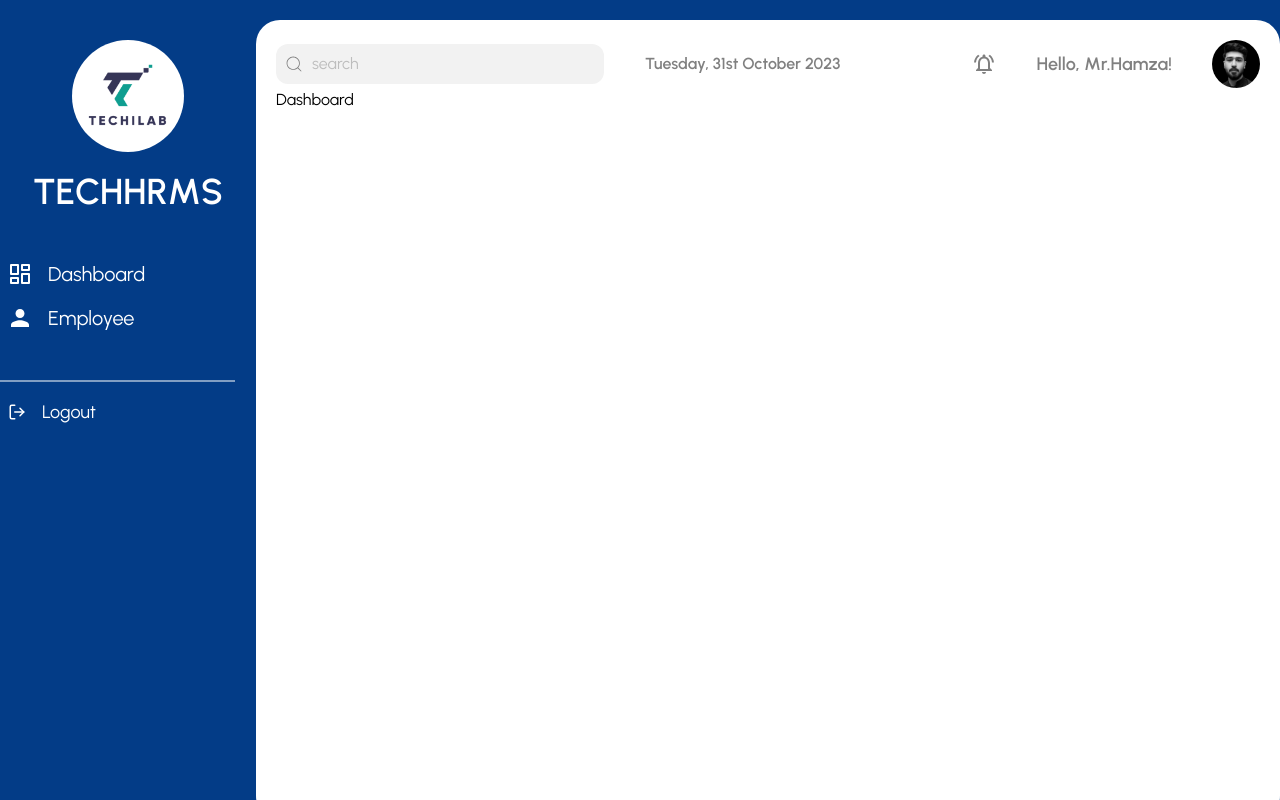
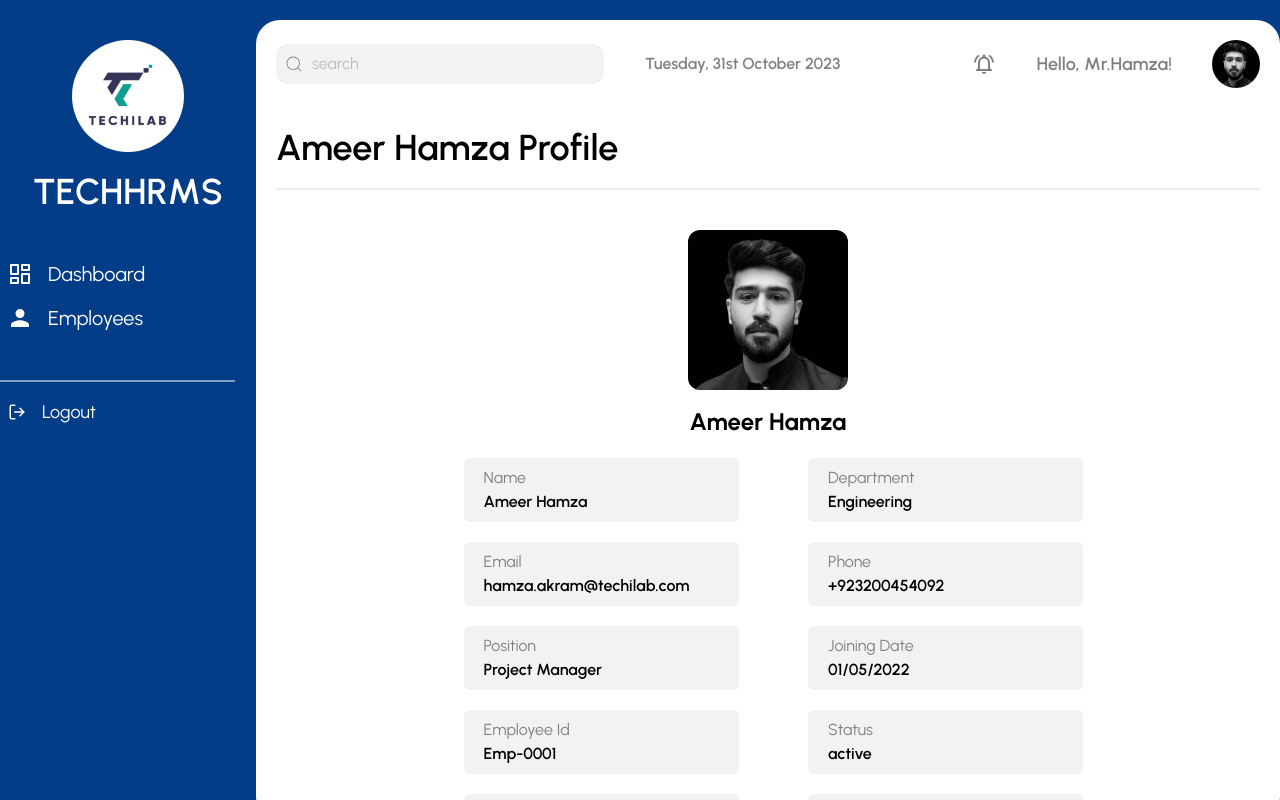
Before and after one commit to Hamzaakrammogul/HRMS, a React (Vite) app: page / in a window 1280 px wide. Built offline with nearby package versions, Linux system fonts and the light colour scheme.

Commit message:
Dashboard profile page

```diff
--- a/src/components/Dashboard.jsx
+++ b/src/components/Dashboard.jsx
@@ -1,9 +1,79 @@
 import React from 'react'
+import { useParams } from 'react-router-dom';
+import { employeeData } from '../utils/data';
+import { Button } from '@material-tailwind/react';
+const Dashboard = () => {
+    // const { id } = useParams();
 
-const Dashboard = () => {
+     const data = employeeData.filter((obj) => { return (obj.empNo == 'Emp-0001') });
+
     return (
-        <div>Dashboard</div>
+        <div className=''>
+            <div className='flex mt-10'>
+                <h1 className='text-4xl font-semibold'>{data[0].Name} Profile</h1>
+            </div>
+
+            <div className='border  mt-5 mb-10' />
+            <div className='flex flex-col items-center justify-center my-5'>
+                <div className='flex flex-col items-center space-y-4'>
+                    <div className='w-40 h-40 rounded-xl overflow-hidden'><img src={data[0].img} /></div>
+                    <div><h1 className='text-2xl font-bold'>{data[0].Name}</h1></div>
+                </div>
+                <div className='flex w-[70%] ml-20 mb-5'>
+                    <div className='w-1/2 flex flex-col space-y-5 mt-5'>
+                        <div className='flex flex-col w-[80%] h-16 bg-dusty rounded-md px-5 pt-2'>
+                            <span className='text-textDusty'>Name</span>
+                            <span className='font-semibold'>{data[0].Name}</span>
+                        </div>
+                        <div className='flex flex-col w-[80%] h-16 bg-dusty rounded-md px-5 pt-2'>
+                            <span className='text-textDusty'>Email</span>
+                            <span className='font-semibold'>{data[0].email}</span>
+                        </div>
+                        <div className='flex flex-col w-[80%] h-16 bg-dusty rounded-md px-5 pt-2'>
+                            <span className='text-textDusty'>Position</span>
+                            <span className='font-semibold'>{data[0].position}</span>
+                        </div>
+                        <div className='flex flex-col w-[80%] h-16 bg-dusty rounded-md px-5 pt-2'>
+                            <span className='text-textDusty'>Employee Id</span>
+                            <span className='font-semibold'>{data[0].empNo}</span>
+                        </div>
+                        <div className='flex flex-col w-[80%] h-16 bg-dusty rounded-md px-5 pt-2'>
+                            <span className='text-textDusty'>Office Location</span>
+                            <span className='font-semibold'>{data[0].office}</span>
+                        </div>
+                    </div>
+                    <div className='w-1/2 flex flex-col space-y-5 mt-5'>
+                        <div className='flex flex-col w-[80%] h-16 bg-dusty rounded-md px-5 pt-2'>
+                            <span className='text-textDusty'>Department</span>
+                            <span className='font-semibold'>{data[0].department}</span>
+                        </div>
+                        <div className='flex flex-col w-[80%] h-16 bg-dusty rounded-md px-5 pt-2'>
+                            <span className='text-textDusty'>Phone</span>
+                            <span className='font-semibold'>{data[0].phone}</span>
+                        </div>
+                        <div className='flex flex-col w-[80%] h-16 bg-dusty rounded-md px-5 pt-2'>
+                            <span className='text-textDusty'>Joining Date</span>
+                            <span className='font-semibold'>{data[0].doj}</span>
+                        </div>
+                        <div className='flex flex-col w-[80%] h-16 bg-dusty rounded-md px-5 pt-2'>
+                            <span className='text-textDusty'>Status</span>
+                            <span className='font-semibold'>{data[0].status}</span>
+                        </div>
+                        <div className='flex flex-col w-[80%] h-16 bg-dusty rounded-md px-5 pt-2'>
+                            <span className='text-textDusty'>Current Sa;ary</span>
+                            <span className='font-semibold'>{data[0].salary}</span>
+                        </div>
+                    </div>
+                </div>
+                <div>
+
+                </div>
+                <div className={`${data[0].status === "active" ? 'block' : 'hidden'} space-x-2 mt-10`}>
+                    <Button className='bg-bgBlue'>Edit Details</Button>
+                </div>
+            </div>
+        </div>
     );
 }
 
-export default Dashboard
+export default Dashboard;
--- a/src/components/Employee.jsx
+++ b/src/components/Employee.jsx
@@ -4,7 +4,6 @@ import BrowseBox from '../ui/BrowseBox';
 import { CiSearch } from 'react-icons/ci';
 import { employeeData } from '../utils/data.js';
 import EmployeeCard from '../ui/EmployeeCard';
-// import dp from '../../public/img/dp.png'
 
 const Employee = () => {
     return (
--- a/src/components/MainPanel.jsx
+++ b/src/components/MainPanel.jsx
@@ -32,7 +32,7 @@ const MainPanel = () => {
                             <ul>
                                 <NavLink to={'./'}> <li className='flex text-white cursor-pointer text-xl items-center gap-4 py-2 px-2 rounded-l-lg transition duration-300 hover:bg-white hover:text-bgBlue hover:font-semibold'> <LuLayoutDashboard size={24} /> Dashboard</li></NavLink>
 
-                                <NavLink to={'/employees'}><li className='flex text-white cursor-pointer text-xl items-center gap-4 py-2 px-2 rounded-l-lg transition duration-300 hover:bg-white hover:text-bgBlue hover:font-semibold '> <IoMdPerson size={24} /> Employee</li></NavLink>
+                                <NavLink to={'/employees'}><li className='flex text-white cursor-pointer text-xl items-center gap-4 py-2 px-2 rounded-l-lg transition duration-300 hover:bg-white hover:text-bgBlue hover:font-semibold '> <IoMdPerson size={24} /> Employees</li></NavLink>
                             </ul>
                             <div className='mt-10 space-y-2' >
                                 <div className='w-11/12 border border-white border-opacity-50' />
--- a/src/index.css
+++ b/src/index.css
@@ -9,6 +9,6 @@
 @layer base {
   html {
     /* font-family: Poppins; */
-    font-family: Urbanist
+    font-family: Urbanist;
   }
 };
--- a/src/utils/data.js
+++ b/src/utils/data.js
@@ -9,7 +9,7 @@ export const employeeData = [
         doj: '01/05/2022',
         phone: '+923200454092',
         email: 'hamza.akram@techilab.com',
-        img: '../../public/img/dp.png',
+        img: '/img/dp.png',
         empNo: 'Emp-0001',
         status: 'active',
         department:'Engineering',
@@ -23,7 +23,7 @@ export const employeeData = [
         doj: '01/05/2022',
         phone: '+923200454092',
         email: 'hamza.akram@techilab.com',
-        img: "../../public/img/dp.png",
+        img: "/img/dp.png",
         empNo: 'Emp-0001',
         status: 'noticePeriod',
         department:'Engineering',
@@ -39,7 +39,7 @@ export const employeeData = [
         doj: '01/05/2022',
         phone: '+923200454092',
         email: 'hamza.akram@techilab.com',
-        img: '../../public/img/dp.png',
+        img: '/img/dp.png',
         empNo: 'Emp-0001',
         status: 'active',
         department:'Engineering',
@@ -55,7 +55,7 @@ export const employeeData = [
         doj: '01/05/2022',
         phone: '+923200454092',
         email: 'hamza.akram@techilab.com',
-        img: '../../public/img/dp.png',
+        img: '/img/dp.png',
         empNo: 'Emp-0001',
         status: 'noticePeriod',
         department:'Engineering',
@@ -71,7 +71,7 @@ export const employeeData = [
         doj: '01/05/2022',
         phone: '+923200454092',
         email: 'hamza.akram@techilab.com',
-        img: '../../public/img/dp.png',
+        img: '/img/dp.png',
         empNo: 'Emp-0001',
         status: 'relieved',
         department:'Engineering',
@@ -87,7 +87,7 @@ export const employeeData = [
         doj: '01/05/2022',
         phone: '+923200454092',
         email: 'hamza.akram@techilab.com',
-        img: '../../public/img/dp.png',
+        img: '/img/dp.png',
         empNo: 'Emp-0001',
         status: 'noticePeriod',
         department:'Engineering',
@@ -103,7 +103,7 @@ export const employeeData = [
         doj: '01/05/2022',
         phone: '+923200454092',
         email: 'hamza.akram@techilab.com',
-        img: '../../public/img/dp.png',
+        img: '/img/dp.png',
         empNo: 'Emp-0001',
         status: 'active',
         department:'Engineering',
@@ -119,7 +119,7 @@ export const employeeData = [
         doj: '01/05/2022',
         phone: '+923200454092',
         email: 'hamza.akram@techilab.com',
-        img: '../../public/img/dp.png',
+        img: '/img/dp.png',
         empNo: 'Emp-0001',
         status: 'relieved',
         department:'Engineering',
@@ -135,7 +135,7 @@ export const employeeData = [
         doj: '01/05/2022',
         phone: '+923200454092',
         email: 'hamza.akram@techilab.com',
-        img: '../../public/img/dp.png',
+        img: '/img/dp.png',
         empNo: 'Emp-0001',
         status: 'active',
         department:'Engineering',
```
